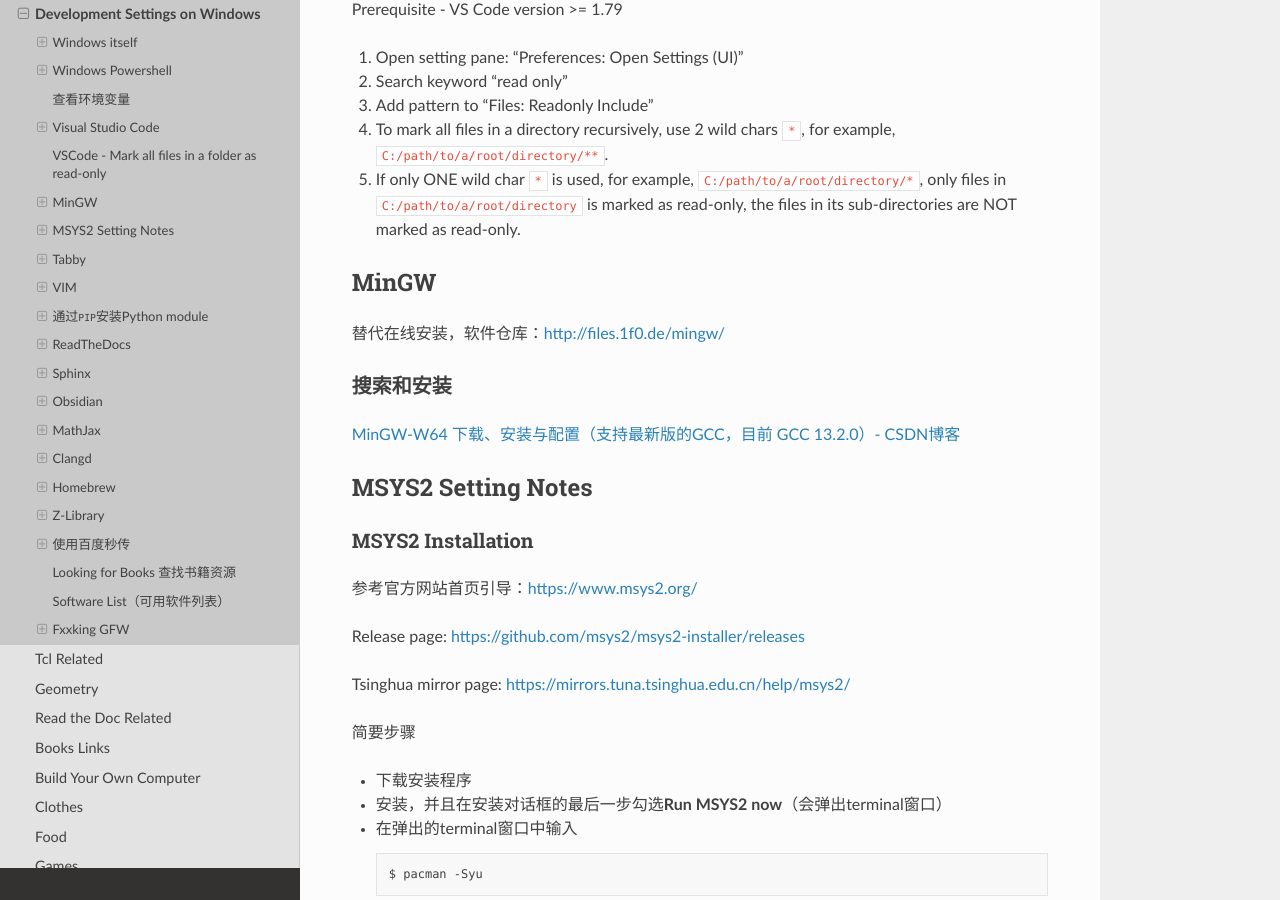
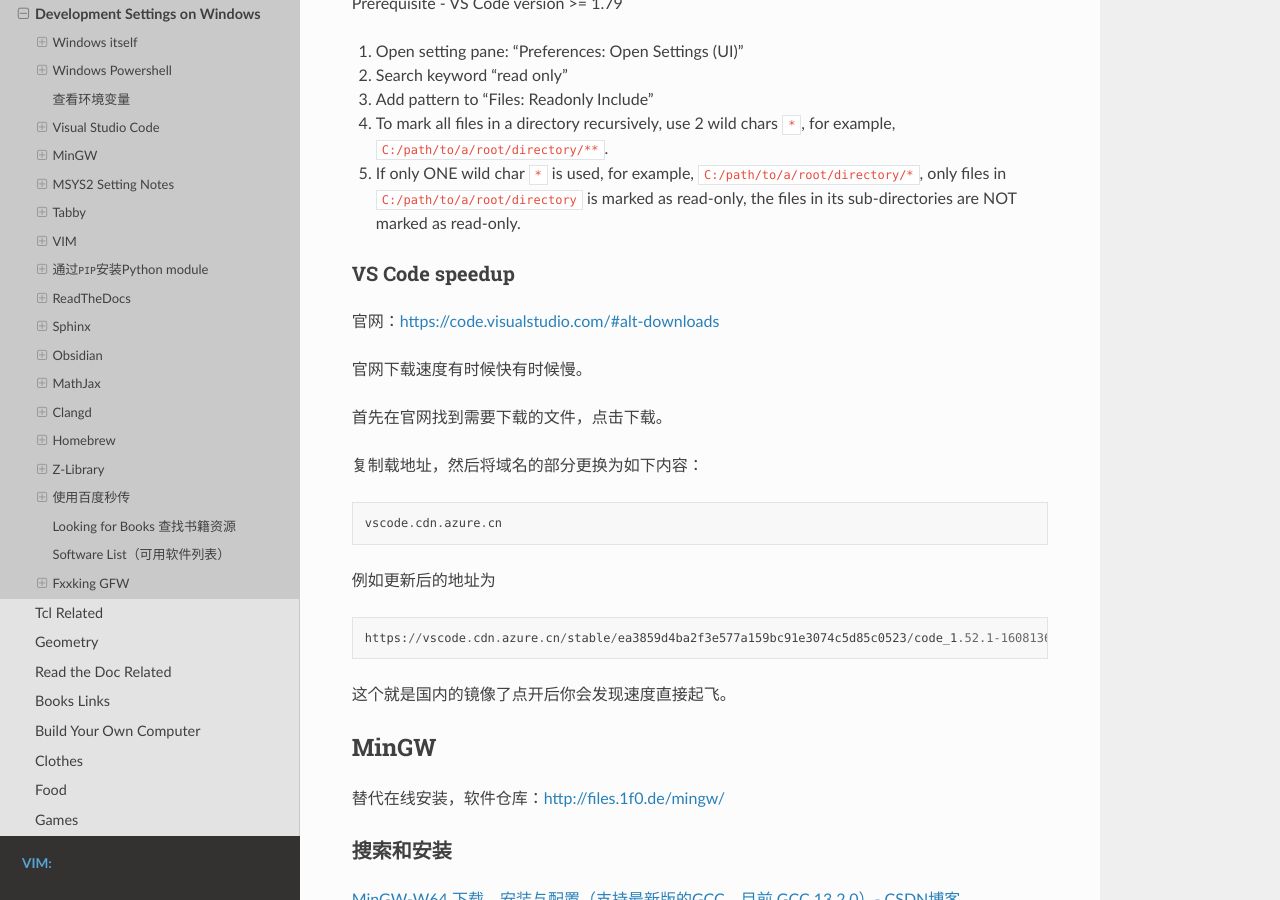
Before and after one commit to Pyrad/pyradnotes, a Sphinx documentation site: the page built from source/Notes/WinDevEnvSetup.md, in a window 1280 px wide and 900 px high, scrolled down 5567 px. Built offline with Sphinx 7.4.7 and the Read the Docs theme 2.0.0, drawn with Linux system fonts in a browser that asks for light colours.

Commit message:
Notes VSCode speed up

````diff
--- a/source/Notes/WinDevEnvSetup.md
+++ b/source/Notes/WinDevEnvSetup.md
@@ -258,7 +258,7 @@
 }
 ```
 
-## VSCode - Mark all files in a folder as read-only
+### VSCode - Mark all files in a folder as read-only
 
 Prerequisite - VS Code version >= 1.79
 
@@ -267,6 +267,30 @@
 3. Add pattern to "Files: Readonly Include"
 4. To mark all files in a directory recursively, use 2 wild chars `*`, for example, `C:/path/to/a/root/directory/**`.
 5. If only ONE wild char `*` is used, for example, `C:/path/to/a/root/directory/*`, only files in `C:/path/to/a/root/directory` is marked as read-only, the files in its sub-directories are NOT marked as read-only.
+
+
+
+### VS Code speedup
+
+官网：[https://code.visualstudio.com/#alt-downloads](https://code.visualstudio.com/#alt-downloads)
+
+官网下载速度有时候快有时候慢。
+
+首先在官网找到需要下载的文件，点击下载。
+
+复制载地址，然后将域名的部分更换为如下内容：
+
+```
+vscode.cdn.azure.cn
+```
+
+例如更新后的地址为
+
+```
+https://vscode.cdn.azure.cn/stable/ea3859d4ba2f3e577a159bc91e3074c5d85c0523/code_1.52.1-1608136922_amd64.deb
+```
+
+这个就是国内的镜像了点开后你会发现速度直接起飞。
 
 
 
````
